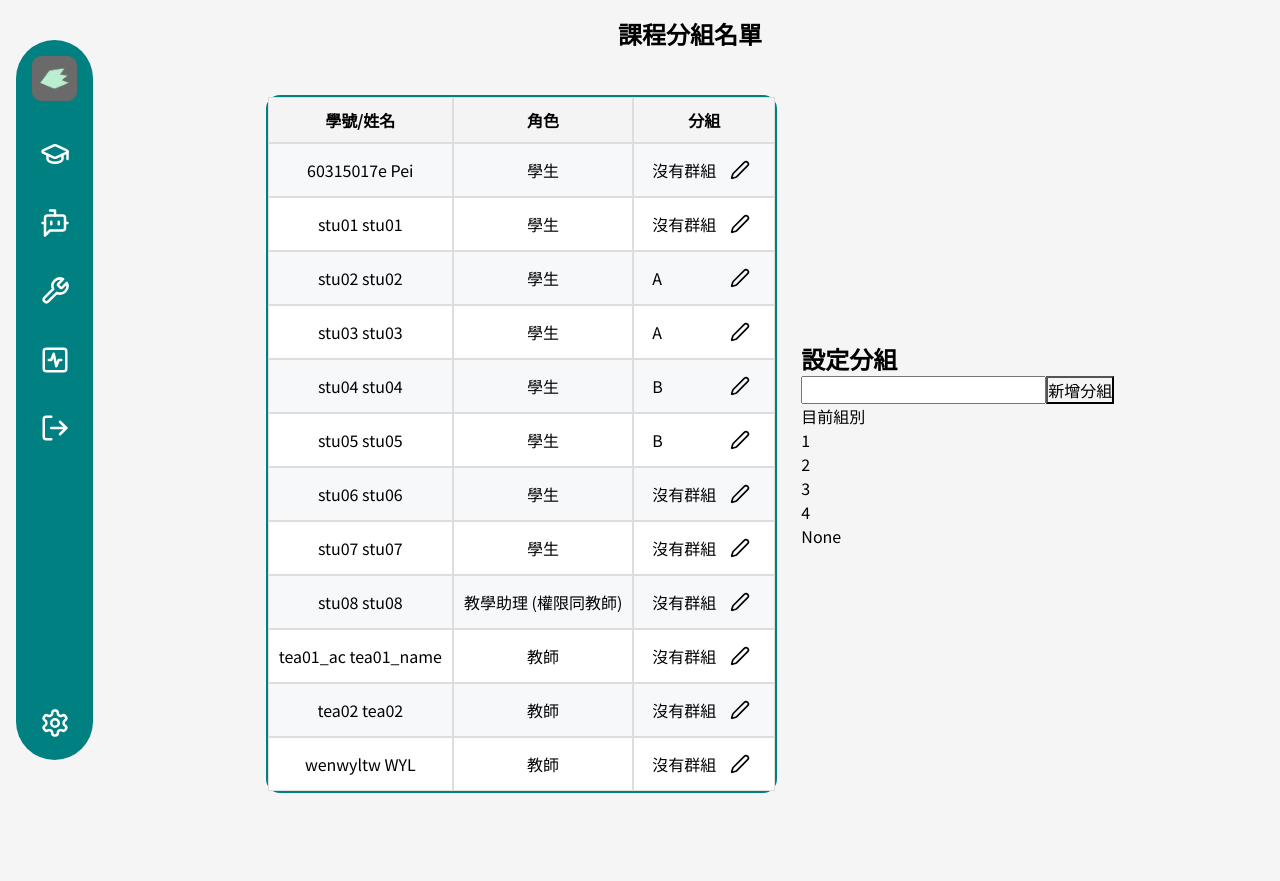
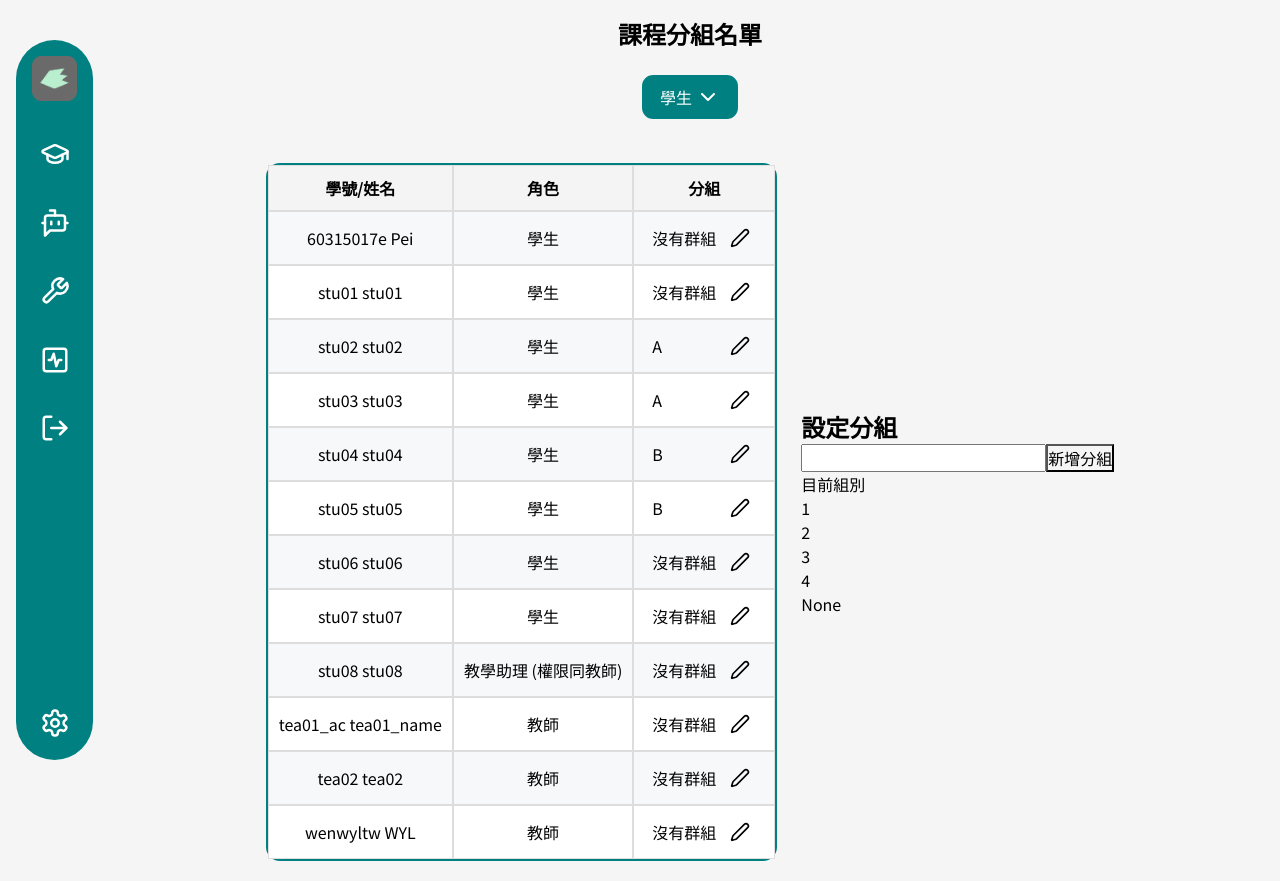
Before and after one commit to NTNU-SE-Alpha/frontend, a React (Create React App) app in the folder my-app/: page /student-list in a window 1280 px wide. Before the commit the page ends 813 px from the top, so only its background shows below. Built offline with nearby package versions, Linux system fonts and the light colour scheme; sample sign-in values are in the browser's storage.

Commit message:
add DropdownWrapper to Component

```diff
--- /dev/null
+++ b/my-app/src/Components/DropdownWrapper.js
@@ -0,0 +1,84 @@
+// DropdownWrapper Component
+import React, { useState, useEffect, useRef } from 'react';
+import styled from 'styled-components';
+import Button from './Button';
+import { ChevronDown } from 'lucide-react';
+
+const DropdownWrapperStyled = styled.div`
+  position: relative;
+  button.change {
+    display: inline-flex;
+    align-items: center;
+    svg {
+      margin-left: 0.25rem;
+    }
+  }
+`;
+
+const DropdownMenu = styled.div`
+  position: absolute;
+  top: 100%;
+  left: 0;
+  margin-top: 5px;
+  background-color: white;
+  box-shadow: 0 4px 8px rgba(0, 0, 0, 0.1);
+  border-radius: 4px;
+  z-index: 1000;
+  width: 100%; /* Match button width */
+  display: ${({ visible }) => (visible ? 'flex' : 'none')};
+  flex-direction: column;
+  border: 1px solid #ccc;
+
+  div {
+    color: #000000;
+    padding: 10px;
+    cursor: pointer;
+    &:hover {
+      background-color: #f0f0f0;
+    }
+  }
+`;
+
+const DropdownWrapper = ({ options, selectedOption, onOptionSelect }) => {
+  const dropdownRef = useRef(null);
+  const [dropdownVisible, setDropdownVisible] = useState(false);
+
+  useEffect(() => {
+    const handleOutsideClick = (event) => {
+      if (dropdownRef.current && !dropdownRef.current.contains(event.target)) {
+        setDropdownVisible(false);
+      }
+    };
+
+    document.addEventListener('mousedown', handleOutsideClick);
+    return () => {
+      document.removeEventListener('mousedown', handleOutsideClick);
+    };
+  }, []);
+
+  const handleOptionClick = (option) => {
+    onOptionSelect(option);
+    setDropdownVisible(false);
+  };
+
+  return (
+    <DropdownWrapperStyled ref={dropdownRef}>
+      <Button
+        onClick={() => setDropdownVisible(!dropdownVisible)}
+        className="change"
+      >
+        {selectedOption}
+        <ChevronDown />
+      </Button>
+      <DropdownMenu visible={dropdownVisible}>
+        {options.map((option) => (
+          <div key={option} onClick={() => handleOptionClick(option)}>
+            {option}
+          </div>
+        ))}
+      </DropdownMenu>
+    </DropdownWrapperStyled>
+  );
+};
+
+export default DropdownWrapper;
--- a/my-app/src/Pages/Setting.js
+++ b/my-app/src/Pages/Setting.js
@@ -70,15 +70,16 @@ export default function Settings() {
   const markdownText = `
   # 設定
   `;
+  const dropdownRef = useRef(null);
   const [dropdownVisible, setDropdownVisible] = useState(false);
-  const [dropdownRole, setDropdownRole] = useState(['學生', '老師']);
-  const [selectRole, setSelectRole] = useState('老師');
-  const markdownContent = marked(markdownText);
-  const dropdownRef = useRef(null);
   const selectRoleAction = (role) => {
     setSelectRole(role);
     setDropdownVisible(false);
   };
+
+  const [dropdownRole, setDropdownRole] = useState(['學生', '老師']);
+  const [selectRole, setSelectRole] = useState('老師');
+  const markdownContent = marked(markdownText);
 
   useEffect(() => {
     // Handle outside click
--- a/my-app/src/Pages/StudentList.js
+++ b/my-app/src/Pages/StudentList.js
@@ -3,6 +3,7 @@ import styled from 'styled-components';
 import { marked, use } from 'marked';
 import { set, useForm } from 'react-hook-form';
 import Button from '../Components/Button';
+import DropdownWrapper from '../Components/DropdownWrapper';
 import { Pen } from 'lucide-react';
 import ButtonIcon from '../Components/ButtonIcon';
 const HomeStyle = styled.div`
@@ -192,11 +193,31 @@ const StudentList = () => {
   const handleAddGroupInput = (e) => {
     setaddgroup(e.target.value);
   };
-  useEffect(() => {}, []);
+
+  // 使用 DropdownWrapper Component
+  const [selectedRole, setSelectedRole] = useState('學生'); // 預設選項
+  const roles = ['', '', '']; // 選項列表
+
+  const handleRoleSelect = (role) => {
+    setSelectedRole(role);
+    console.log('選擇的角色:', role);
+  };
+  /////////////////////////////
+
+  const getCourseData = async () => {
+  };
+  useEffect(() => {
+    getCourseData();
+  }, []);
   return (
     <div>
       <HomeStyle>
         <p className="title">課程分組名單</p>
+        <DropdownWrapper
+          options={roles}
+          selectedOption={selectedRole}
+          onOptionSelect={handleRoleSelect}
+        />
         <div className="flex">
           {/* <div className="markdown-body">
             <div
```
